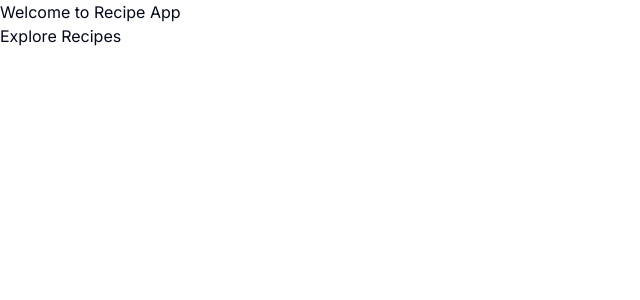
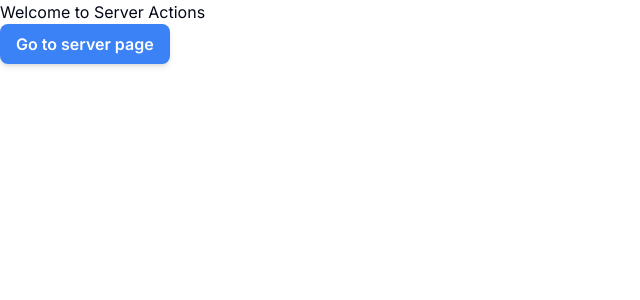
Before and after one commit to Habib-Ashraf-Hassan/next-app-tutorial, a Next.js app: page / in a window 1280 px wide. Shown: the top 300 px of the page, without its empty margins (0-640 px from the left). Built offline with nearby package versions, Linux system fonts and the light colour scheme.

Commit message:
server actions

```diff
--- /dev/null
+++ b/src/app/action/index.js
@@ -0,0 +1,13 @@
+"use server";
+
+export async function FetchListOfProducts(){
+    try{
+        const res = await fetch("https://dummyjson.com/products");
+        const data = await res.json();
+
+        return data?.products;
+    }catch(e){
+        throw new Error(e);
+
+    }
+}
--- a/src/app/page.js
+++ b/src/app/page.js
@@ -3,8 +3,13 @@ import Link from "next/link";
 export default function Home() {
   return (
     <div>
-      <h1>Welcome to Recipe App</h1>
-      <Link href={"/recipe-list"}>Explore Recipes</Link>
+      <h1>Welcome to Server Actions</h1>
+      <Link href={"/theory/server-page-example"}>
+      <button className="px-4 py-2 bg-blue-500 text-white font-semibold rounded-lg shadow-md hover:bg-blue-700 focus:outline-none focus:ring-2 focus:ring-blue-400 focus:ring-opacity-75 transition ease-in-out duration-150">
+          Go to server page
+      </button>
+
+      </Link>
     </div>
   );
 }
--- /dev/null
+++ b/src/app/theory/server-page-example/page.js
@@ -0,0 +1,23 @@
+import Link from "next/link";
+import { FetchListOfProducts } from "@/app/action";
+
+async function ServerExample(){
+
+}
+
+export default async function ServerPageExample() {
+    const products = await FetchListOfProducts();
+    console.log(products);
+    return (
+        <div>
+            <h1>Welcome to Server page examples</h1>
+            <ul>
+                {
+                    products && products.length > 0 ?
+                    products.map(product => <li key={product.id}>{product.title}</li>):<h2>No products Found</h2>
+                }
+            </ul>
+        </div>
+    );
+
+}
```
